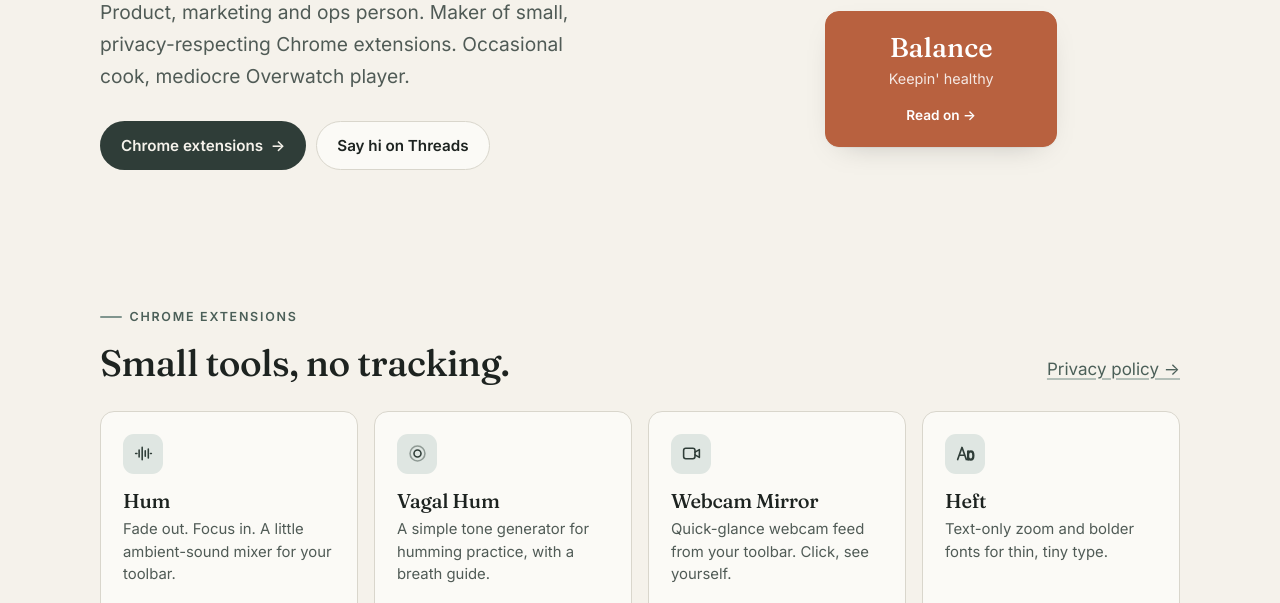
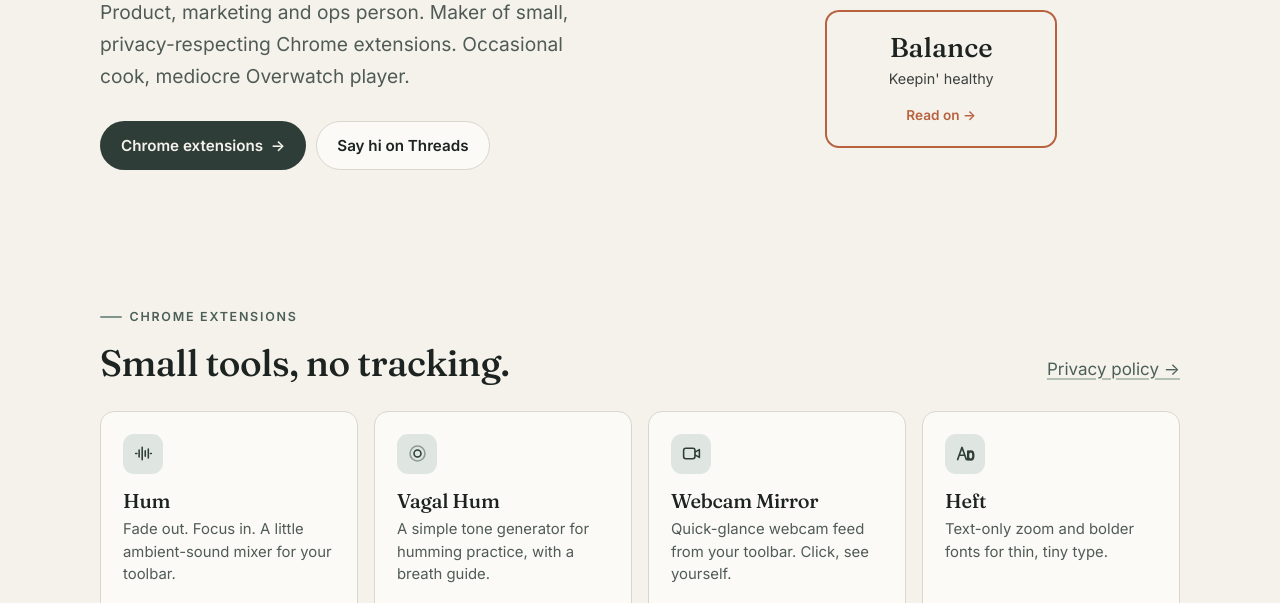
Before and after one commit to mehughes124/mehughes124.github.io, a plain HTML site: page index.html in a window 1280 px wide. Shown: the part 497-1100 px from the top of the page. Drawn offline with Linux system fonts and the light colour scheme.

Commit message:
Balance card: rust outline that fills with pale rust on hover
Co-Authored-By: Claude Opus 5.5 <noreply@anthropic.com>
Claude-Session: https://claude.ai/code/session_016NAAJzgFAFNUrQRPqc1VEb

```diff
--- a/styles.css
+++ b/styles.css
@@ -311,13 +311,17 @@ li::marker { color: var(--sage); }
   text-align: center;
   align-items: center;
   min-height: 0;
-  background: var(--clay);
+  background: transparent;
+  border: 2px solid var(--clay);
+  box-shadow: none;
+  color: var(--ink);
+  transition: background .2s, border-color .2s;
+}
+.pan.balance .pan-go { color: var(--clay); }
+.pan.balance:hover {
+  color: var(--ink);
   border-color: var(--clay);
-  color: #fff;
-}
-.pan.balance:hover { color: #fff; background: color-mix(in srgb, var(--clay) 88%, #000); border-color: transparent; }
-@media (prefers-color-scheme: dark) {
-  .pan.balance, .pan.balance:hover { color: #1d2320; }
+  background: color-mix(in srgb, var(--clay) 14%, var(--paper));
 }
 
 @media (prefers-reduced-motion: reduce) {
```
